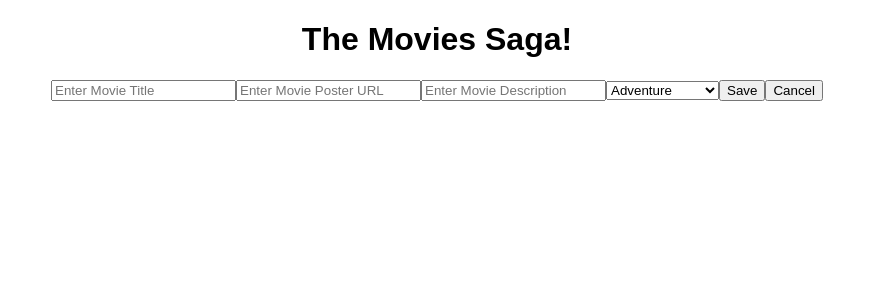
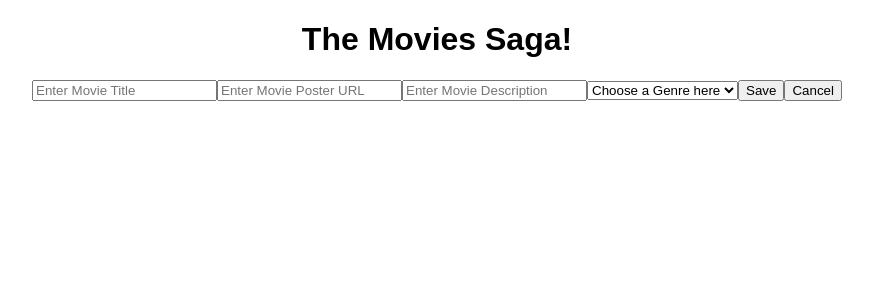
Before and after one commit to zoofly/weekend-movie-sagas, a React (Create React App) app: page /#/addmovie in a window 1280 px wide. Shown: the top 300 px of the page, without its empty margins (203-1076 px from the left). Built offline with nearby package versions, Linux system fonts and the light colour scheme.

Commit message:
history.push functioning

```diff
--- a/src/components/AddMovie/AddMovie.jsx
+++ b/src/components/AddMovie/AddMovie.jsx
@@ -4,8 +4,7 @@ import {useHistory} from 'react-router-dom';
 
 function AddMovie() {
     const dispatch = useDispatch();
-    const moviesReducer = useSelector(store => store.movies);
-
+    const history= useHistory();
     const [movieTitle, setMovietitle]= useState('');
     const [movieDescription, setMovieDescription]= useState('');
     const [moviePoster, setMoviePoster]= useState('');
@@ -82,7 +81,8 @@ function AddMovie() {
             value= {movieGenre}
             onChange= {handleGenre}
             name='Genres'>
-                <option onClick={handleGenre} value='Adventure'> Adventure </option>
+                <option value= '' defaultValue> Choose a Genre here </option>
+                <option onClick={handleGenre} value='Adventure' > Adventure </option>
                 <option onClick={handleGenre} value= 'Animated'> Animated </option>
                 <option onClick={handleGenre} value= 'Biographical'> Biographical </option>
                 <option onClick={handleGenre} value= 'Comedy'> Comedy </option>
```
